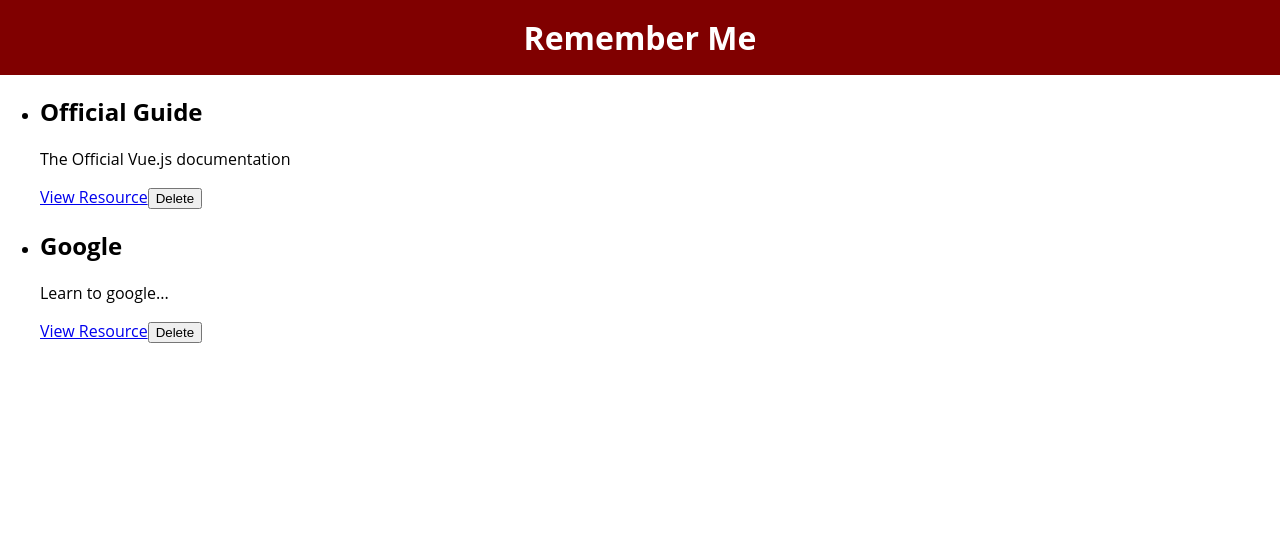
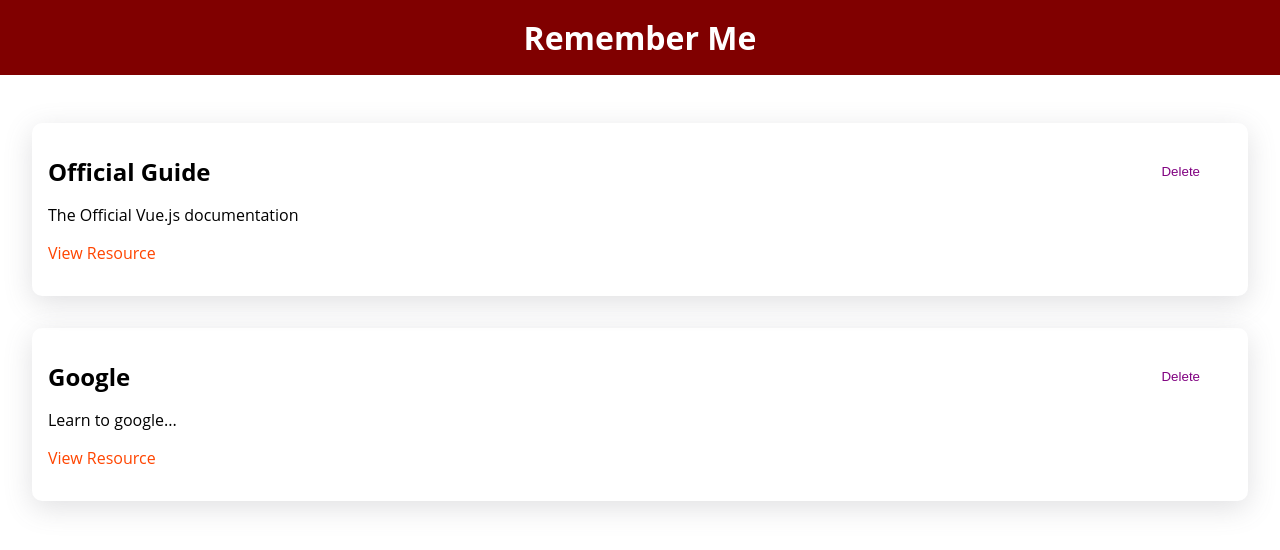
Before and after one commit to skherad/ResourcesApp, a Vue app: page / in a window 1280 px wide. Shown: the top 550 px of the page. Built offline with nearby package versions, Linux system fonts and the light colour scheme.

Commit message:
resource card styles

```diff
--- a/package.json
+++ b/package.json
@@ -18,6 +18,8 @@
     "@vue/compiler-sfc": "^3.0.0-0",
     "babel-eslint": "^10.1.0",
     "eslint": "^6.7.2",
-    "eslint-plugin-vue": "^7.0.0-0"
+    "eslint-plugin-vue": "^7.0.0-0",
+    "sass": "^1.62.1",
+    "sass-loader": "^10.4.1"
   }
 }
--- a/src/App.vue
+++ b/src/App.vue
@@ -1,7 +1,8 @@
 <template>
     <TheHeader />
-    <ul v-for="resource in storedResources" :key="resource.id">
-        <ResourceCard :id="resource.id" :title="resource.title" :description="resource.description" :link="resource.link" @delete-resource="removeResource"/>
+    <ul class="resource">
+        <ResourceCard v-for="resource in storedResources" :key="resource.id" :id="resource.id" :title="resource.title"
+            :description="resource.description" :link="resource.link" @delete-resource="removeResource" />
     </ul>
 </template>
 
@@ -14,7 +15,7 @@ export default {
         TheHeader,
         ResourceCard,
     },
-    data(){
+    data() {
         return {
             storedResources: [
                 {
@@ -34,7 +35,7 @@ export default {
     },
     methods: {
         removeResource(id) {
-            let selectedResource = this.storedResources.filter(e=>e.id===id)
+            let selectedResource = this.storedResources.filter(e => e.id === id)
             console.log('remove ', selectedResource)
         }
     }
@@ -42,12 +43,18 @@ export default {
 </script>
 
 <style>
-*, *::before, *::after{
-	box-sizing: border-box;
+*,
+*::before,
+*::after {
+    box-sizing: border-box;
 }
+
 body {
     font-family: 'Open Sans';
     font-weight: 400;
     margin: 0;
 }
-</style>
+
+.resource {
+    padding: 2rem;
+}</style>
--- a/src/components/ResourceCard.vue
+++ b/src/components/ResourceCard.vue
@@ -1,9 +1,11 @@
 <template>
     <li class="resource__card">
-        <h2 class="resource__title"> {{ title }} </h2>
+        <div class="resource__div">
+            <h2 class="resource__title"> {{ title }} </h2>
+            <button @click="deleteResource(id)" class="resource__button">Delete</button>
+        </div>
         <p class="resource__desc"> {{ description }} </p>
         <a :href=link class="resource__link">View Resource</a>
-        <button @click="deleteResource(id)">Delete</button>
     </li>
 </template>
 
@@ -44,3 +46,33 @@ export default {
     }
 }
 </script>
+
+<style scoped>
+.resource__div {
+    display: flex;
+    justify-content: space-between;
+}
+.resource__card {
+        border-radius: 10px;
+        box-shadow: rgba(100, 100, 111, 0.2) 0px 7px 29px 0px;
+        padding: 2rem 1rem;
+        list-style-type: none;
+        width: 100%;
+        margin-bottom: 2rem;
+}
+.resource__title {
+    margin: 0;
+}
+.resource__button {
+    border: none;
+    padding: 0;
+    margin-right: 2rem;
+    background: none;
+    cursor: pointer;
+    color: purple;
+}
+.resource__link {
+    text-decoration: none;
+    color: orangered;
+}
+</style>
```
Also changed, not shown: 1 other file (tests, documents, lock files or other folders).
